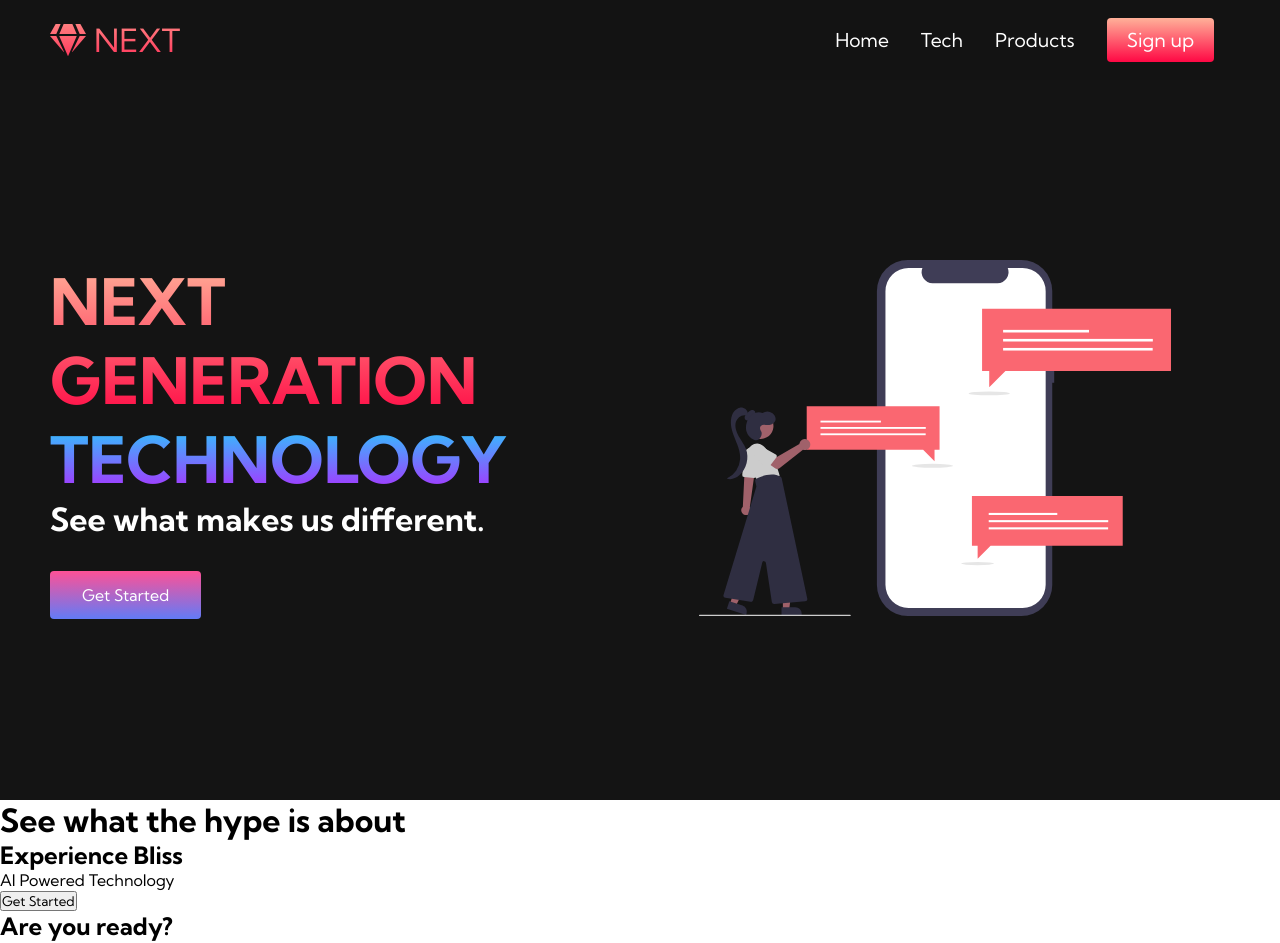
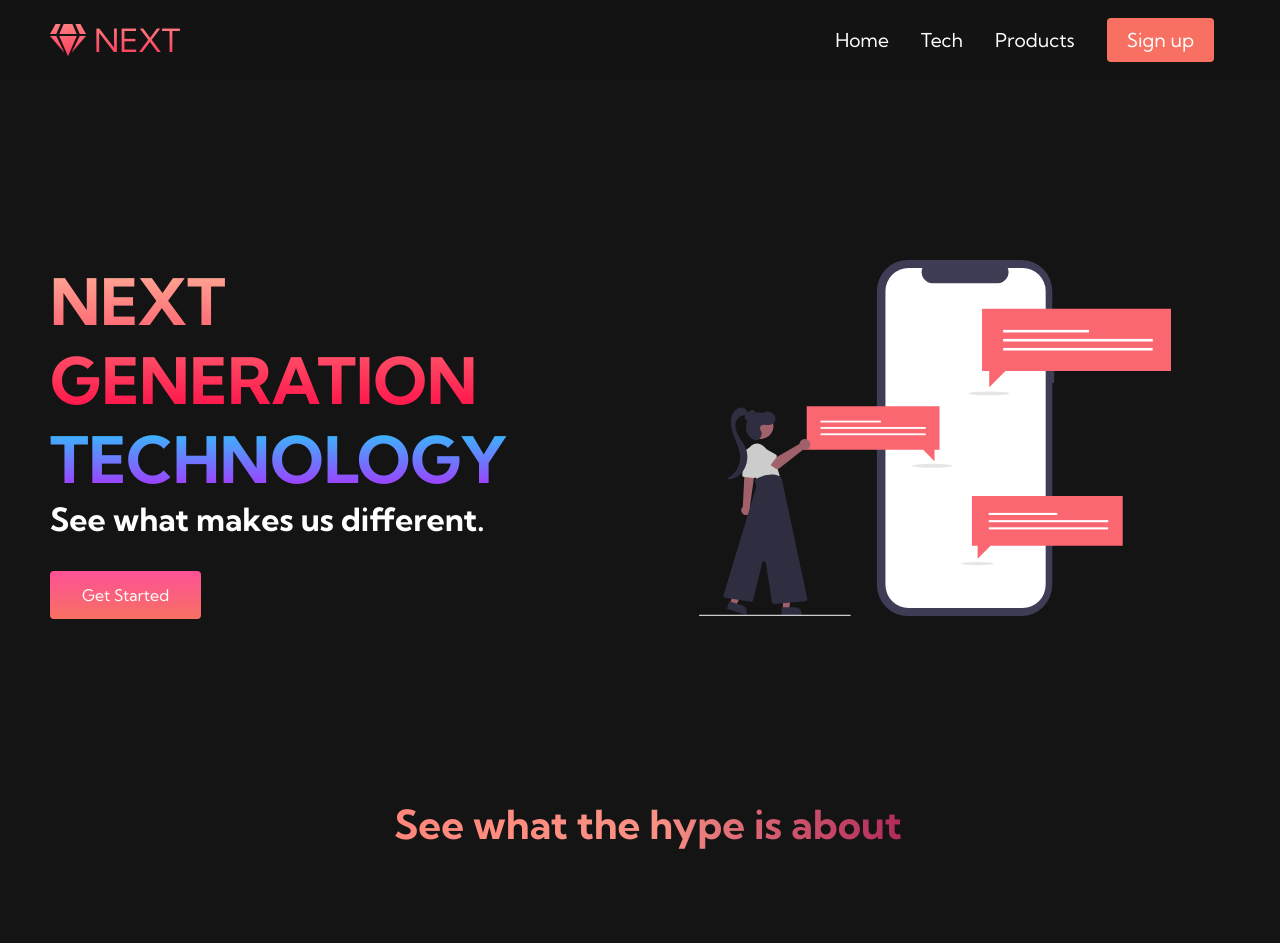
Before and after one commit to calecale/NoviSajt, a plain HTML site: page index.html in a window 1280 px wide. Shown: the top 943 px of the page. Drawn offline with Linux system fonts and the light colour scheme.

Commit message:
services section done

```diff
--- a/styles.css
+++ b/styles.css
@@ -89,14 +89,14 @@
     border: none;
     outline: none;
     border-radius: 4px;
-    /* background: #f77062; */
-    background-image: linear-gradient(to top, #ff0844 0%, #ffb199 100%);
+    background: #f77062;
+    /* background-image: linear-gradient(to top, #ff0844 0%, #ffb199 100%); */
     color: #ffff;
 }
 
 .button:hover{
     background: #ff0844;
-    transition: all 0.3s ease;
+    transition: all 0.5s ease;
 }
 
 .navbar__links:hover{
@@ -260,7 +260,7 @@
 
 .main__button {
     font-size: 1rem;
-    background-image: linear-gradient(to top, #627bf7 0%, #fe5196 100%);
+    background-image: linear-gradient(to top, #f77062 0%, #fe5196 100%);
     padding: 14px 32px;
     border: none;
     border-radius: 4px;
@@ -378,3 +378,114 @@
 
 
 }
+
+/*Services css*/
+.services {
+    background: #141414;
+    display: flex;
+    flex-direction: column;
+    align-items: center;
+    height: 100vh;
+}
+
+.services h1{
+    background-color: #ff8177;
+    background-image: linear-gradient(to right, #ff8177 0%, #ff867a 0%, #ff8c7f 21%, #f99185 52%, #cf556c 78%, #b12a5b 100% );
+    background-size: 100%;
+    margin-bottom: 5rem;
+    font-size: 2.5rem;
+    /* margin-top: 5rem; dodato */
+    margin-left: 1rem; /*dodato*/
+    -webkit-background-clip: text;
+    -moz-background-clip: text;
+    -webkit-text-fill-color: transparent;
+    moz-text-fill-color: transparent;
+
+}
+.services__container{
+    display: flex;
+    justify-content: center;
+    flex-wrap: wrap;
+}
+
+.services__card{
+    margin: 1rem;
+    height: 525px;
+    width: 400px;
+    border-radius: 4px;
+    background-image: linear-gradient(to bottom, rgba(0,0,0,0) 0%, rgba(17,17,17,0.6) 100%), url('/images/foto4.jpg');
+    background-size: cover;
+    position: relative;
+    color: #fff;
+}
+
+.services__card:nth-child(2){
+    background-image: linear-gradient(to bottom, rgba(0,0,0,0) 0%, rgba(17,17,17,0.6) 100%), url('/images/foto5.jpg');
+}
+
+.services h2{
+    position: absolute;
+    top: 350px;
+    left: 30px;
+}
+
+.services__card p{
+    position: absolute;
+    top:400px;
+    left: 30px;
+}
+
+.services__card button {
+    color: #fff;
+    padding: 10px 20px;
+    border: none;
+    outline: none;
+    border-radius: 4px;
+    background: #f77062;
+    position: absolute;
+    top: 440px;
+    left: 30px;
+    font-size: 1rem;
+    cursor: pointer;
+
+}
+
+.services__card button:hover{
+    background-color:  #ff0844;
+    transition: all 0.3s ease;
+    /* text-decoration: underline; opciono */
+}
+
+.services__card:hover{
+    transform: scale(1.075);
+    transition: 0.2s ease-in;
+    cursor: pointer;
+}
+
+@media screen and (max-width: 960px) {
+    .services{
+        height: 1600px;
+    }
+
+    .services h1{
+        font-size: 2rem;
+        margin-top: 10rem;
+    }
+
+
+}
+
+@media screen and (max-width: 480px) {
+    .services{
+        height: 1400px;
+    }
+
+    .services h1 {
+        font-size: 1.2rem;
+    }
+
+    .services__card{
+        width: 300px;
+    }
+
+}
```
